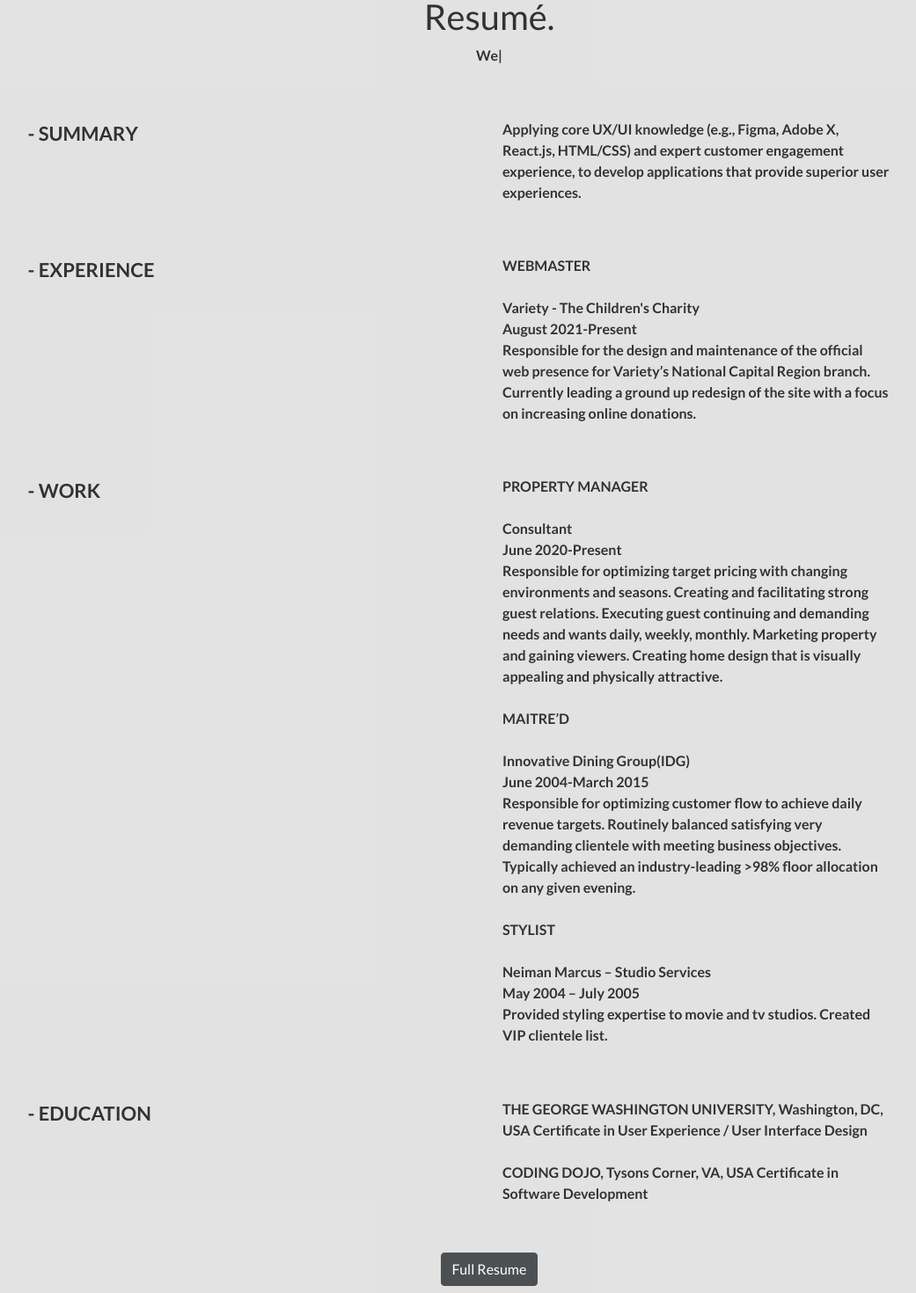
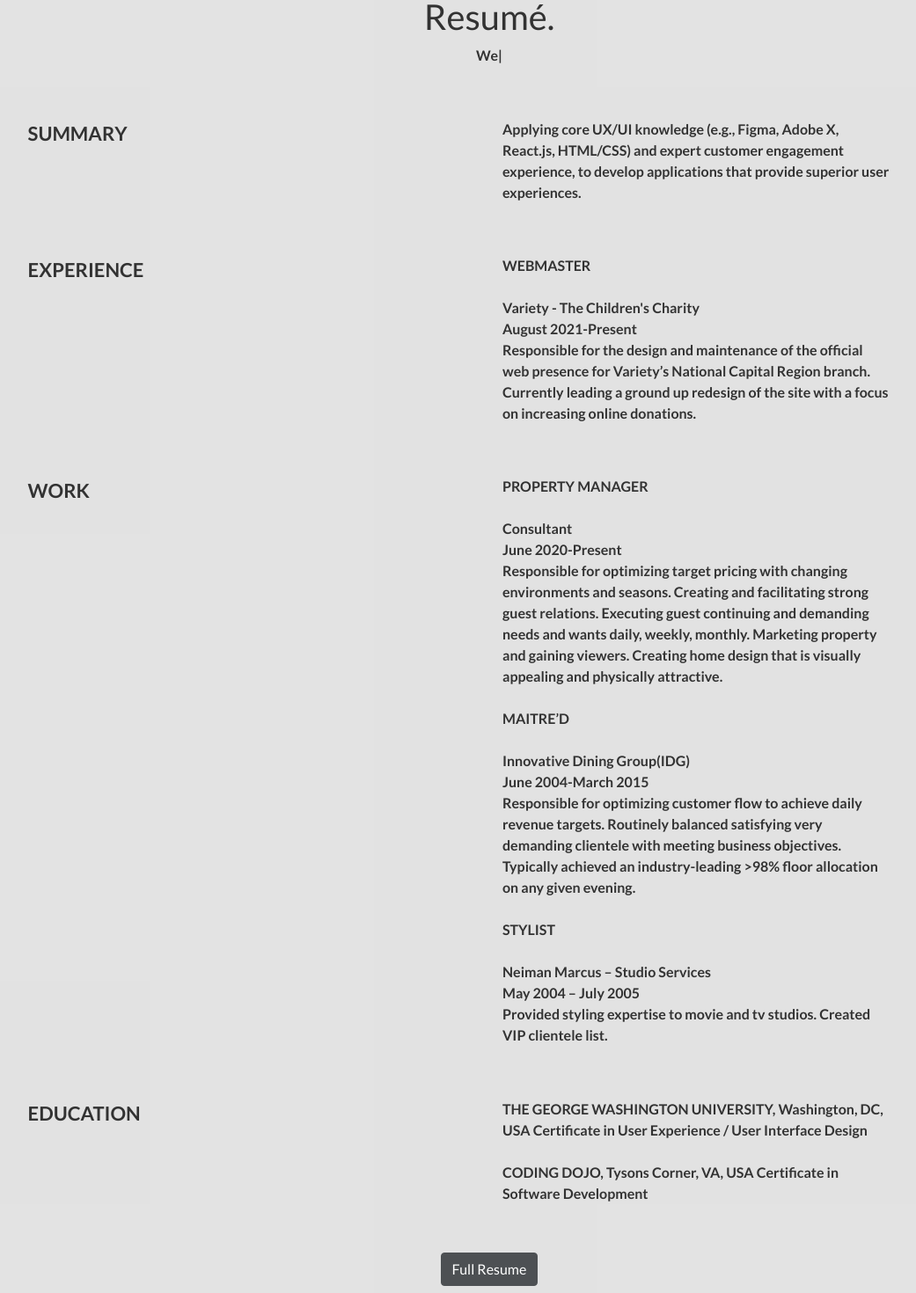
Before and after one commit to kpowell80/Port, a React (Create React App) app in the folder port/: page / in a window 1280 px wide. Shown: the part 1680-3150 px from the top of the page at 88% size, without its empty margins (84-1125 px from the left). Built offline with nearby package versions, Linux system fonts and the light colour scheme.

Commit message:
resume update

```diff
--- a/port/src/screens/casestudies/Govt.js
+++ b/port/src/screens/casestudies/Govt.js
@@ -107,7 +107,7 @@ Add more color. Make it inspiring. </h4><br/><h3>What to do next? Create a Mood
           <div className="now2" >
           <section className="found">
              <h3>How do we engage the user?</h3><h2>Simplifiy and Create a Style guide!!!</h2><br/>
-          <img src={style} className="game" alt="style"></img>
+          <img src={style} className="style" alt="style"></img>
          </section>
          </div>
           <Row className="thoughts">
--- a/port/src/screens/casestudies/govt.css
+++ b/port/src/screens/casestudies/govt.css
@@ -105,11 +105,10 @@
     align-items: right;
     padding-top: 1%;
 }
-/* .game{
+.style{
     height: 20%;
-    width: auto;
-    padding:1%;
-} */
+    width: 80%;
+}
 #go:hover{
     background-color: silver;
 }
@@ -163,8 +162,8 @@
 .found{
     text-align: left;
     padding:2%;
-    padding-left: 25%;
-    padding-right: 25%;
+    /* padding-left: 25%;
+    padding-right: 25%; */
 }
 .now_text{
     display: inline-block;
@@ -178,3 +177,17 @@
 .yep{
     padding-right: 5%;
 }
+@media only screen and (max-width: 500px){
+    .mood{
+        flex-direction: column;
+        width:100%;
+    }
+    .style{
+        flex-direction: column;
+        width:100%;
+    }
+    .hero_text4{
+        margin-top: 15%;
+    }
+
+}
--- a/port/src/screens/resume/Resume.js
+++ b/port/src/screens/resume/Resume.js
@@ -29,13 +29,13 @@ function Resume() {
                 <Container className="resumeShape">
 
                     <Row>
-                    <Col lg={6} id="summary" className="gridtextbox1" > - SUMMARY</Col>
+                    <Col lg={6} id="summary" className="gridtextbox1" >  SUMMARY</Col>
                     <Col lg={6} className="gridtextbox2">
                     Applying core UX/UI knowledge (e.g., Figma, Adobe X, React.js, HTML/CSS) and expert customer engagement experience, to develop applications that provide superior user experiences. <br></br><br></br><br></br>
                     </Col>
                     </Row>
                     <Row>
-                     <Col lg={6} id="experience"className="gridtextbox1">- EXPERIENCE</Col>
+                     <Col lg={6} id="experience"className="gridtextbox1"> EXPERIENCE</Col>
                      <Col lg={6} className="gridtextbox2">
                      <div className="title">WEBMASTER</div> <br></br>
                     Variety - The Children's Charity<div className="dates"> August 2021-Present</div>
@@ -44,7 +44,7 @@ function Resume() {
                     </Col>
                     </Row>
                     <Row>
-                    <Col lg={6}id="word"className="gridtextbox1">- WORK</Col>
+                    <Col lg={6}id="word"className="gridtextbox1"> WORK</Col>
                     <Col lg={6} className="gridtextbox2">
                     PROPERTY MANAGER<br></br><br></br>
                    Consultant <div className="dates">June 2020-Present</div>
@@ -62,14 +62,14 @@ function Resume() {
                     </Col>
                     </Row>
                     <Row>
-                     <Col lg={6} id="education"className="gridtextbox1">- EDUCATION</Col>
+                     <Col lg={6} id="education"className="gridtextbox1"> EDUCATION</Col>
                      <Col lg={6} className="gridtextbox2">THE GEORGE WASHINGTON UNIVERSITY, Washington, DC, USA Certificate in User Experience / User Interface Design <br></br><br></br>
 
                         CODING DOJO, Tysons Corner, VA, USA Certificate in Software Development</Col>
 
                      </Row>
                      <div className="resLink">
-                     <a href="https://docs.google.com/document/d/1DgrqMZmE4A2eAhr_XUF2Wzz8qZr0MGcULPRUS_Th640/edit?usp=sharing" className="btn btn-dark">Full Resume</a>
+                     <a href="https://docs.google.com/document/d/e/2PACX-1vQ-2t7VUu_no4lBL7icKYNgBhfIYPq8AxBJnhOrHGLhb0NHUAUoRcsrzCyFr_mkY6RaisB7q9H-QsIl/pub" className="btn btn-dark">Full Resume</a>
                      </div>
 
 
```
Also changed, not shown: 1 other file (tests, documents, lock files or other folders).
